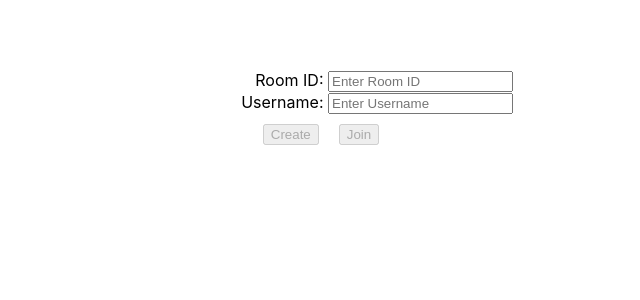
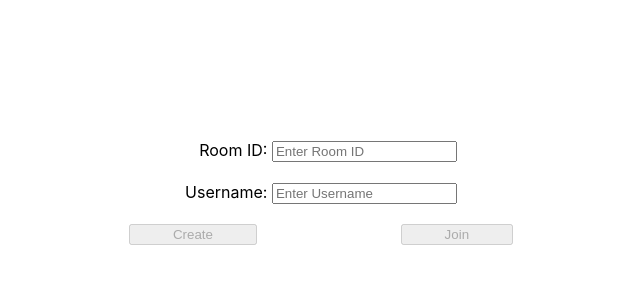
Before and after one commit to sexxi-goose/SE390, a React (Create React App) app in the folder secret_goose/: page / in a window 1280 px wide. Shown: the top 300 px of the page, without its empty margins (319-959 px from the left). Built offline with nearby package versions, Linux system fonts and the light colour scheme.

Commit message:
fix spacing, more event and centered

```diff
--- a/secret_goose/src/Login.css
+++ b/secret_goose/src/Login.css
@@ -1,32 +1,32 @@
-.center {
-  padding: 70px 0;
-  text-align: center;
+.submitButtons {
+  display: flex;
+  flex-flow: row;
+  width: 48vh;
+  justify-content:flex-end;
+}
+
+.input {
+    /* in order to define widths */
+    /* positions the label text beside the input */
+    display: flex;
+    flex-flow: column;
+    margin-top: 70px;
+    justify-content: center;
+    text-align: right
 }
 
 button {
-  margin: 10px;
+  flex-grow: 1;
 }
 
-label, input {
-    /* in order to define widths */
-    display: inline-block;
+.spacer{
+  flex-grow:2;
 }
 
-label {
-    width: 30%;
-    /* positions the label text beside the input */
-    text-align: right;
+
+form {
+  display: flex;
+  flex-flow: column;
+  margin-top: 70px;
+  align-items: center;
 }
-
-label + input {
-    width: 30%;
-    /* large margin-right to force the next element to the new-line
-       and margin-left to create a gutter between the label and input */
-    margin: 0 30% 0 4%;
-}
-
-/* only the submit button is matched by this selector,
-   but to be sure you could use an id or class for that button */
-input + input {
-    float: right;
-}
--- a/secret_goose/src/components/Login.js
+++ b/secret_goose/src/components/Login.js
@@ -66,6 +66,7 @@ export class LoginForm extends React.Component {
 
     return (
       <form onSubmit={this.handleSubmit} class="center" noValidate >
+        <div class="input">
           <label>
             <span>Room ID: </span>
             <input type="text" name="roomId" placeholder="Enter Room ID" required
@@ -79,15 +80,19 @@ export class LoginForm extends React.Component {
             <input type="text" name="username" placeholder="Enter Username" required
             onChange={this.handleChange} />
           </label>
+        </div>
 
         <br/>
 
+        <div class="submitButtons">
           <button disabled={!isEnabled} type="submit" value="Create" onClick={this.handleCreate}>
               Create
           </button>
+          <div class="spacer"></div>
           <button disabled={!isEnabled} type="submit" value="Join" onClick={this.handleJoin}>
               Join
           </button>
+        </div>
       </form>
     );
   }
```
Lines whose indentation alone changed are shown as unchanged.
